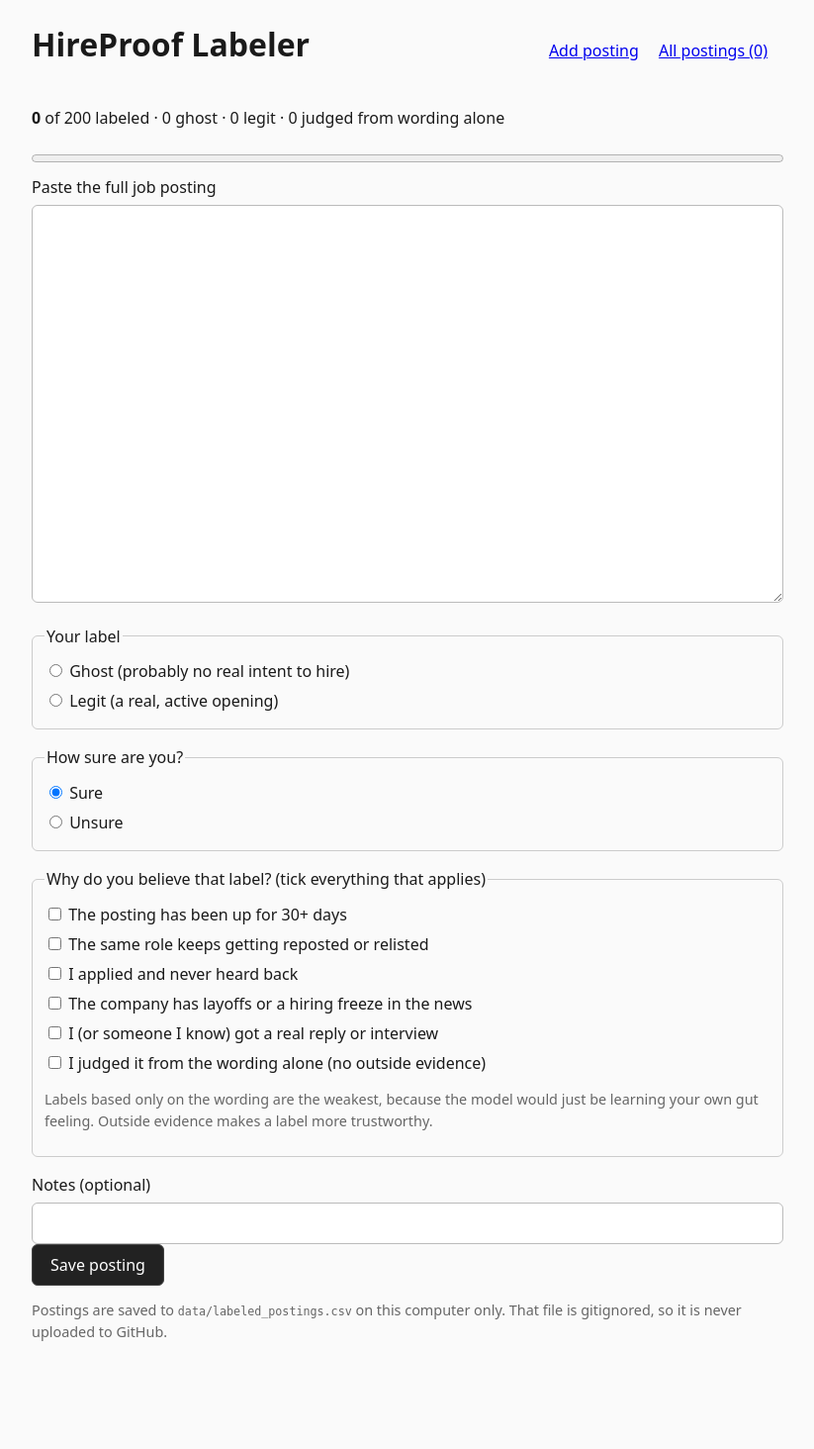
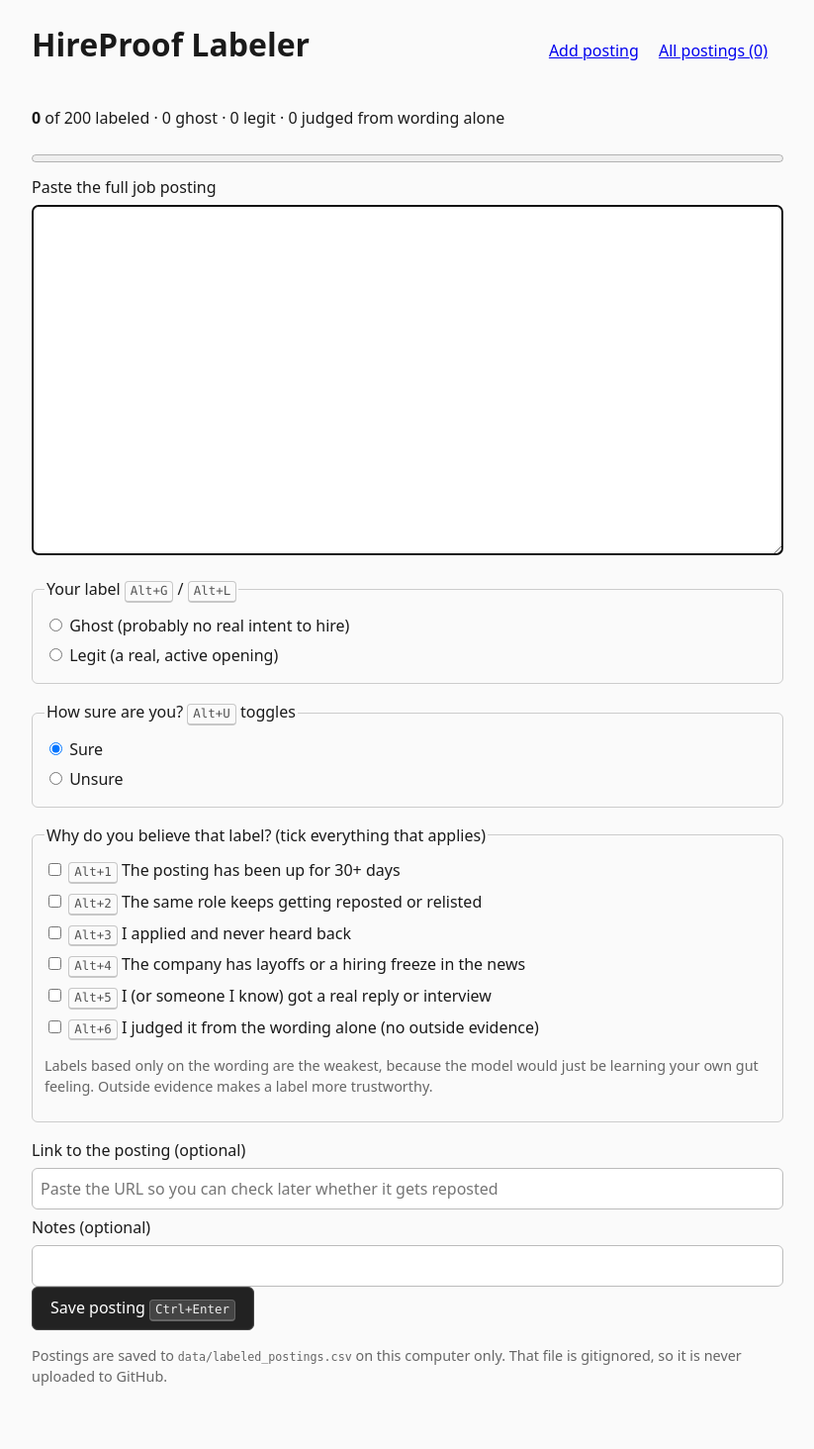
Before and after one commit to shouryabiswas2009/HireProof, a Flask app: page / in a window 1280 px wide. Shown: the whole page at 99% size, without its empty margins (228-1051 px from the left). Before the commit the page ends 1355 px from the top, so only its background shows below. Run offline with Flask 3, Linux system fonts and the light colour scheme; some libraries are stand-ins or nearby versions.

Commit message:
Speed up the labelling workflow
Labelling a couple of hundred postings is the slow part of this project, and friction there is the main reason the dataset might never get finished. Adds keyboard shortcuts (Alt+G/Alt+L to label, Alt+U for unsure, Alt+1-6 for evidence, Ctrl+Enter to save) with a toast so a keystroke is never silent, autofocus on the textarea, an undo for the last save, and an optional source URL so a posting can be rechecked later for reposts.

After saving, the page reports what the current model would have said. Deliberately AFTER, never before: showing a prediction first would anchor the judgement and turn the dataset into a copy of the model's existing opinions. A test guards that the add page reveals no prediction.

Fixes invalid nested <form> elements introduced by the undo button, which the HTML parser silently discards; the button now uses form= to reference a form outside the main one. Adds a test for it.

Co-Authored-By: Claude Opus 5 <noreply@anthropic.com>

```diff
--- a/labeler/app.py
+++ b/labeler/app.py
@@ -4,18 +4,32 @@ where you paste a job posting and tag it as ghost or legit.
 
 Run it from the repo root with:
     .venv\\Scripts\\python.exe -m labeler.app
-then open http://127.0.0.1:5000 in your browser.
+or just double-click label.ps1.
+
+Then open http://127.0.0.1:5000.
 
 This tool is never deployed. Only the finished model is published.
+
+A note on one deliberate omission: the page does NOT show you what the
+current model predicts BEFORE you label. Seeing a guess first would anchor
+your judgement and quietly turn your dataset into a copy of the model's
+existing opinions. The prediction is shown AFTER you save instead, purely
+as feedback on where you and the model disagree.
 """
+
+import json
+from pathlib import Path
 
 from flask import Flask, flash, redirect, render_template, request, url_for
 
-from ghostjob import dataset
+from ghostjob import dataset, features, logreg
 
 # How many labeled postings we're aiming for. Just a progress goal for the
 # page; nothing else depends on this number.
 TARGET_POSTINGS = 200
+
+REPO_ROOT = Path(__file__).resolve().parent.parent
+MODEL_PATH = REPO_ROOT / "docs" / "model.json"
 
 app = Flask(__name__)
 # Flask needs a secret key to use flash() messages (they're stored in a
@@ -24,9 +38,52 @@ app = Flask(__name__)
 app.secret_key = "local-labeling-tool-only"
 
 
+def load_model():
+    """The currently trained model, or None if train.py hasn't run yet."""
+    if not MODEL_PATH.exists():
+        return None
+    try:
+        with open(MODEL_PATH, encoding="utf-8") as f:
+            return json.load(f)
+    except (OSError, json.JSONDecodeError):
+        # Feedback is a nice-to-have; never let it break saving a posting.
+        return None
+
+
+def model_probability(text, model):
+    """What the current model would say about this posting, 0..1."""
+    raw = features.features_as_list(text)
+    standardized = logreg.standardize_apply([raw], model["means"], model["stds"])[0]
+    return logreg.predict_probability(standardized, model["weights"], model["bias"])
+
+
+def agreement_note(text, your_label):
+    """A short line comparing your label with the current model's guess.
+
+    Shown only AFTER saving, so it cannot influence the label itself. The
+    point is calibration: if you and the model disagree often, that is worth
+    knowing, and it is usually the model that is wrong early on.
+    """
+    model = load_model()
+    if not model:
+        return ""
+    try:
+        probability = model_probability(text, model)
+    except (KeyError, ValueError, ZeroDivisionError):
+        return ""
+
+    model_says = "ghost" if probability >= 0.5 else "legit"
+    verdict = "agrees" if model_says == your_label else "DISAGREES"
+    source = " (demo model)" if model.get("trained_on") == "demo" else ""
+    return f"Current model{source} said {probability:.0%} ghost, so it {verdict}."
+
+
 def empty_form():
     """Blank values for the form (also used to refill it after an error)."""
-    return {"text": "", "label": "", "confidence": "sure", "evidence": [], "notes": ""}
+    return {
+        "text": "", "label": "", "confidence": "sure",
+        "evidence": [], "notes": "", "source_url": "",
+    }
 
 
 def balance_warning(stats):
@@ -48,18 +105,25 @@ def balance_warning(stats):
     return None
 
 
-@app.route("/")
-def index():
-    stats = dataset.summarize(dataset.load_postings())
+def render_form(values, error=None):
+    """Draw the add-posting page. Shared by the normal and error paths."""
+    postings = dataset.load_postings()
+    stats = dataset.summarize(postings)
     return render_template(
         "index.html",
-        values=empty_form(),
+        values=values,
         stats=stats,
         target=TARGET_POSTINGS,
         warning=balance_warning(stats),
         evidence_options=dataset.EVIDENCE_OPTIONS,
-        error=None,
+        last_id=postings[-1]["id"] if postings else None,
+        error=error,
     )
+
+
+@app.route("/")
+def index():
+    return render_form(empty_form())
 
 
 @app.route("/add", methods=["POST"])
@@ -70,6 +134,7 @@ def add():
         "confidence": request.form.get("confidence", ""),
         "evidence": request.form.getlist("evidence"),
         "notes": request.form.get("notes", ""),
+        "source_url": request.form.get("source_url", ""),
     }
     try:
         dataset.add_posting(
@@ -78,34 +143,22 @@ def add():
             confidence=values["confidence"],
             evidence=values["evidence"],
             notes=values["notes"],
+            source_url=values["source_url"],
         )
     except ValueError as problem:
         # Show the form again WITH what you typed, so a mistake doesn't
         # make you re-paste a whole posting.
-        stats = dataset.summarize(dataset.load_postings())
-        return render_template(
-            "index.html",
-            values=values,
-            stats=stats,
-            target=TARGET_POSTINGS,
-            warning=balance_warning(stats),
-            evidence_options=dataset.EVIDENCE_OPTIONS,
-            error=str(problem),
-        )
+        return render_form(values, error=str(problem))
     except PermissionError:
         # On Windows, Excel locks a CSV while it is open, so we can't save.
-        stats = dataset.summarize(dataset.load_postings())
-        return render_template(
-            "index.html",
-            values=values,
-            stats=stats,
-            target=TARGET_POSTINGS,
-            warning=balance_warning(stats),
-            evidence_options=dataset.EVIDENCE_OPTIONS,
-            error="Couldn't save. Is labeled_postings.csv open in Excel? Close it and try again.",
+        return render_form(
+            values,
+            error="Couldn't save. Is labeled_postings.csv open in Excel? "
+                  "Close it and try again.",
         )
 
-    flash("Saved.")
+    note = agreement_note(values["text"], values["label"])
+    flash(f"Saved as {values['label']}. {note}".strip())
     # Redirect after a successful POST (instead of re-rendering) so that
     # refreshing the page doesn't re-submit the form.
     return redirect(url_for("index"))
@@ -130,9 +183,9 @@ def delete(posting_id):
         removed = dataset.delete_posting(posting_id)
     except PermissionError:
         flash("Couldn't delete. Is labeled_postings.csv open in Excel?")
-        return redirect(url_for("postings"))
+        return redirect(request.form.get("back") or url_for("postings"))
     flash("Deleted." if removed else "That posting was already gone.")
-    return redirect(url_for("postings"))
+    return redirect(request.form.get("back") or url_for("postings"))
 
 
 if __name__ == "__main__":
--- a/labeler/static/labeler.css
+++ b/labeler/static/labeler.css
@@ -32,3 +32,42 @@ button.danger { background: #fff; color: #b00020; border-color: #b00020; }
 .tag { display: inline-block; padding: 1px 10px; border-radius: 999px; background: #eee; font-size: 0.85em; }
 .tag-ghost { background: #ffd9d9; }
 .tag-legit { background: #d9f2df; }
+
+/* Keyboard shortcut hints. */
+.key {
+  display: inline-block;
+  padding: 0 5px;
+  border: 1px solid #c7c7c7;
+  border-bottom-width: 2px;
+  border-radius: 4px;
+  background: #fafafa;
+  font-family: ui-monospace, Consolas, monospace;
+  font-size: 0.78em;
+  color: #555;
+}
+.key-on-dark { border-color: #666; background: #444; color: #eee; }
+
+.actions { display: flex; align-items: center; gap: 12px; flex-wrap: wrap; }
+.inline { display: inline; }
+
+/* Toast confirming a keyboard shortcut fired, so a keystroke is never
+   silent. Bottom-right, out of the way of the form. */
+.key-feedback {
+  position: fixed;
+  right: 18px;
+  bottom: 18px;
+  padding: 9px 16px;
+  border-radius: 8px;
+  background: #222;
+  color: #fff;
+  font-size: 0.88rem;
+  opacity: 0;
+  transform: translateY(6px);
+  transition: opacity 0.15s ease, transform 0.15s ease;
+  pointer-events: none;
+}
+.key-feedback.visible { opacity: 1; transform: translateY(0); }
+
+@media (prefers-reduced-motion: reduce) {
+  .key-feedback { transition: none; }
+}
--- /dev/null
+++ b/labeler/static/labeler.js
@@ -0,0 +1,99 @@
+/*
+ * Keyboard shortcuts for the labelling tool.
+ *
+ * WHY: labelling a couple of hundred postings is the slow, boring part of
+ * this project, and anything that makes it slower makes it likelier the
+ * dataset never gets finished. Paste, two keystrokes, save, repeat.
+ *
+ * Alt is used as the modifier rather than a bare letter because the cursor
+ * normally sits in the textarea, where a bare "g" would just type a g.
+ */
+
+(function () {
+  const form = document.getElementById("label-form");
+  if (!form) return;
+
+  /** Tick a radio button by its name and value. */
+  function pick(name, value) {
+    const input = form.querySelector(`input[name="${name}"][value="${value}"]`);
+    if (input) input.checked = true;
+  }
+
+  /** Flip a checkbox on or off. */
+  function toggleCheckbox(input) {
+    if (input) input.checked = !input.checked;
+  }
+
+  /**
+   * The wording of a checkbox's label, without its "Alt+N" hint.
+   * Reading the label's textContent directly would include the hint, so the
+   * toast would read "+ Alt+6 I judged it from the wording alone".
+   */
+  function describeCheckbox(box) {
+    const label = box.closest("label");
+    if (!label) return "";
+    const copy = label.cloneNode(true);
+    copy.querySelectorAll(".key").forEach((hint) => hint.remove());
+    return copy.textContent.trim();
+  }
+
+  /** Briefly highlight the page so a keystroke visibly did something. */
+  function flashFeedback(message) {
+    let badge = document.getElementById("key-feedback");
+    if (!badge) {
+      badge = document.createElement("div");
+      badge.id = "key-feedback";
+      badge.className = "key-feedback";
+      document.body.appendChild(badge);
+    }
+    badge.textContent = message;
+    badge.classList.add("visible");
+    clearTimeout(badge._timer);
+    badge._timer = setTimeout(() => badge.classList.remove("visible"), 900);
+  }
+
+  document.addEventListener("keydown", function (event) {
+    // Ctrl+Enter (or Cmd+Enter) saves from anywhere, including mid-textarea.
+    if ((event.ctrlKey || event.metaKey) && event.key === "Enter") {
+      event.preventDefault();
+      // requestSubmit runs the browser's own validation, so a missing
+      // label still shows the normal "please choose one" prompt rather
+      // than silently posting an incomplete form.
+      form.requestSubmit();
+      return;
+    }
+
+    if (!event.altKey || event.ctrlKey || event.metaKey) return;
+
+    const key = event.key.toLowerCase();
+
+    if (key === "g") {
+      event.preventDefault();
+      pick("label", "ghost");
+      flashFeedback("Ghost");
+    } else if (key === "l") {
+      event.preventDefault();
+      pick("label", "legit");
+      flashFeedback("Legit");
+    } else if (key === "u") {
+      event.preventDefault();
+      const unsure = form.querySelector('input[name="confidence"][value="unsure"]');
+      if (unsure && unsure.checked) {
+        pick("confidence", "sure");
+        flashFeedback("Sure");
+      } else {
+        pick("confidence", "unsure");
+        flashFeedback("Unsure");
+      }
+    } else if (key >= "1" && key <= "9") {
+      // Alt+1..9 tick the evidence boxes in the order they appear.
+      const boxes = form.querySelectorAll('input[name="evidence"]');
+      const box = boxes[Number(key) - 1];
+      if (box) {
+        event.preventDefault();
+        toggleCheckbox(box);
+        flashFeedback((box.checked ? "+ " : "- ") + describeCheckbox(box));
+      }
+    }
+  });
+})();
--- a/labeler/templates/index.html
+++ b/labeler/templates/index.html
@@ -13,12 +13,14 @@
 
 {% if error %}<p class="error">{{ error }}</p>{% endif %}
 
-<form method="post" action="{{ url_for('add') }}">
+<form method="post" action="{{ url_for('add') }}" id="label-form">
   <label for="text">Paste the full job posting</label>
-  <textarea id="text" name="text" rows="16" required>{{ values["text"] }}</textarea>
+  {# autofocus so you can paste the moment the page loads, no clicking #}
+  <textarea id="text" name="text" rows="14" required autofocus
+            spellcheck="false">{{ values["text"] }}</textarea>
 
   <fieldset>
-    <legend>Your label</legend>
+    <legend>Your label <span class="key">Alt+G</span> / <span class="key">Alt+L</span></legend>
     <label><input type="radio" name="label" value="ghost" required
       {% if values["label"] == "ghost" %}checked{% endif %}> Ghost (probably no real intent to hire)</label>
     <label><input type="radio" name="label" value="legit"
@@ -26,7 +28,7 @@
   </fieldset>
 
   <fieldset>
-    <legend>How sure are you?</legend>
+    <legend>How sure are you? <span class="key">Alt+U</span> toggles</legend>
     <label><input type="radio" name="confidence" value="sure"
       {% if values["confidence"] != "unsure" %}checked{% endif %}> Sure</label>
     <label><input type="radio" name="confidence" value="unsure"
@@ -37,7 +39,8 @@
     <legend>Why do you believe that label? (tick everything that applies)</legend>
     {% for key, description in evidence_options.items() %}
       <label><input type="checkbox" name="evidence" value="{{ key }}"
-        {% if key in values["evidence"] %}checked{% endif %}> {{ description }}</label>
+        {% if key in values["evidence"] %}checked{% endif %}>
+        <span class="key">Alt+{{ loop.index }}</span> {{ description }}</label>
     {% endfor %}
     <p class="hint">
       Labels based only on the wording are the weakest, because the model would
@@ -45,14 +48,37 @@
     </p>
   </fieldset>
 
+  <label for="source_url">Link to the posting (optional)</label>
+  <input id="source_url" name="source_url" type="text" value="{{ values['source_url'] }}"
+         placeholder="Paste the URL so you can check later whether it gets reposted">
+
   <label for="notes">Notes (optional)</label>
   <input id="notes" name="notes" type="text" value="{{ values['notes'] }}">
 
-  <button type="submit">Save posting</button>
+  <div class="actions">
+    <button type="submit">Save posting <span class="key key-on-dark">Ctrl+Enter</span></button>
+    {% if last_id %}
+      {# The button lives here for layout, but belongs to the undo form
+         below via form="undo-form". A <form> cannot be nested inside
+         another <form>: the HTML parser silently discards the inner one,
+         so the button would post to the wrong place. #}
+      <button type="submit" form="undo-form" class="danger">Undo last save</button>
+    {% endif %}
+  </div>
 </form>
+
+{% if last_id %}
+  {# Quick undo, so a mis-click doesn't mean a trip to the list page. #}
+  <form method="post" id="undo-form" action="{{ url_for('delete', posting_id=last_id) }}"
+        onsubmit="return confirm('Delete the posting you just saved?');">
+    <input type="hidden" name="back" value="{{ url_for('index') }}">
+  </form>
+{% endif %}
 
 <p class="hint">
   Postings are saved to <code>data/labeled_postings.csv</code> on this computer only.
   That file is gitignored, so it is never uploaded to GitHub.
 </p>
+
+<script src="{{ url_for('static', filename='labeler.js') }}"></script>
 {% endblock %}
```
Also changed, not shown: ghostjob/dataset.py (+20 -4 lines), tests/test_dataset.py (+24 -2 lines), tests/test_labeler_app.py (+40 -1 lines), 1 other file.
